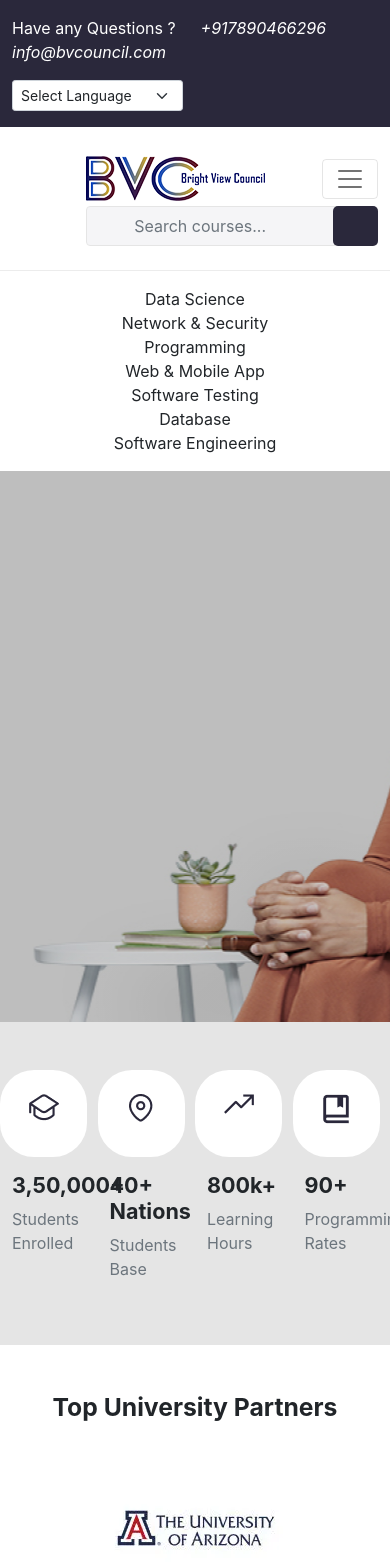
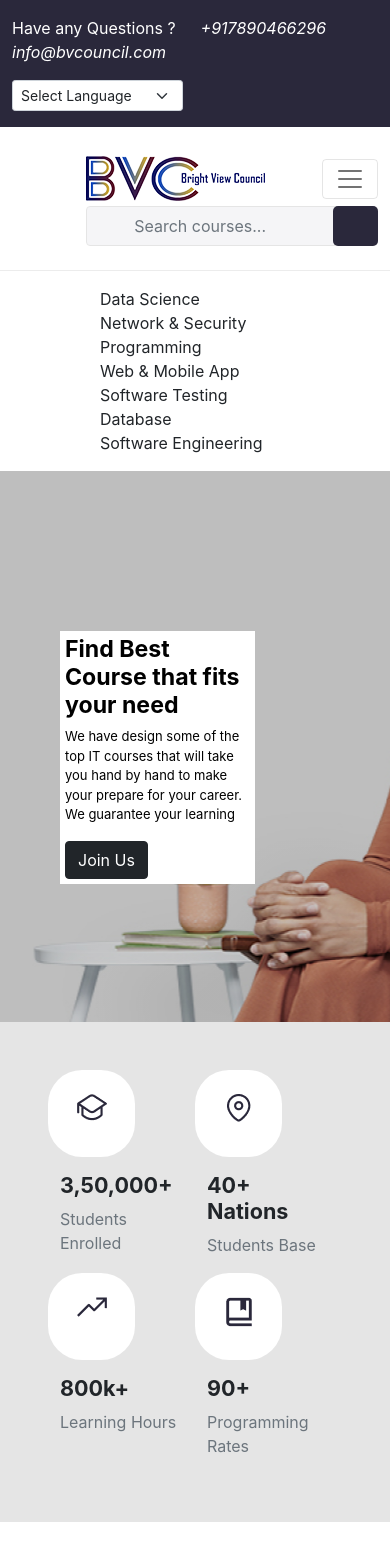
Before and after one commit to Jahangir-Alam-Noman/bright-view-council, a React (Create React App) app: page / in a window 390 px wide. Shown: the top 1568 px of the page. Built offline with nearby package versions, Linux system fonts and the light colour scheme; some icons are missing.

Commit message:
home about and contact page responsive issues solved

```diff
--- a/src/assets/css/AboutBanner.css
+++ b/src/assets/css/AboutBanner.css
@@ -16,3 +16,25 @@
   width: 600px;
   margin-left: 200px;
 }
+
+@media all and (max-width: 492px) {
+  .about_content {
+    font-weight: normal;
+    font-size: small;
+    text-align: justify;
+    width: 70%;
+    margin-left: 50px;
+    padding: 5px;
+  }
+}
+
+@media all and (max-width: 800px) {
+  .about_content {
+    font-weight: normal;
+    font-size: small;
+    width: 70%;
+    text-align: justify;
+    margin-left: 50px;
+    padding: 5px;
+  }
+}
--- a/src/assets/css/Banner.css
+++ b/src/assets/css/Banner.css
@@ -15,3 +15,28 @@
   padding: 50px;
   margin: 10px 600px 20px 60px;
 }
+
+@media all and (max-width: 800px) {
+  .best_course {
+    font-weight: normal;
+    font-size: small;
+    width: 50%;
+    padding: 5px;
+  }
+}
+@media all and (max-width: 1000px) {
+  .best_course {
+    font-weight: normal;
+    font-size: small;
+    width: 50%;
+    padding: 5px;
+  }
+}
+/* @media all and (max-width: 800px) {
+  .best_course {
+    font-weight: normal;
+    font-size: small;
+    width: 50%;
+    padding: 5px;
+  }
+} */
--- a/src/assets/css/Footer.css
+++ b/src/assets/css/Footer.css
@@ -5,6 +5,18 @@
   padding-top: 62px;
   /* padding-bottom: 62px; */
 }
+
+@media all and (max-width: 492px) {
+  .footer_top {
+    padding-left: 50px;
+  }
+}
+@media all and (max-width: 800px) {
+  .footer_top {
+    padding-left: 50px;
+  }
+}
+
 .footer_top {
   padding-bottom: 62px;
 }
--- a/src/assets/css/GrindingKnowledge.css
+++ b/src/assets/css/GrindingKnowledge.css
@@ -3,8 +3,19 @@
 .grinding_knowledge {
   background-color: #ffffff;
 }
-.grinding_knowledge_image{
+.grinding_knowledge_image {
   display: flex;
   justify-content: center;
   align-items: center;
 }
+
+@media all and (max-width: 800px) {
+  .about_content {
+    font-weight: normal;
+    font-size: small;
+    width: 70%;
+    text-align: justify;
+    margin-left: 50px;
+    padding: 5px;
+  }
+}
--- a/src/assets/css/Headers.css
+++ b/src/assets/css/Headers.css
@@ -45,8 +45,20 @@
   .fa .fa-envelope-o {
     padding-left: 0px;
   }
-  .navbar-expand-lg .navbar-nav .nav-link {
-    padding-right: 1.5rem;
-    padding-left: 1.5rem;
+  .navbar-nav .nav-link {
+    padding-right: 30.5rem;
+    padding-left: 0px;
+    text-align: left;
+  }
+  .courses_info {
+    text-align: left;
+    padding-left: 100px;
   }
 }
+
+@media all and (max-width: 800px) {
+  .courses_info {
+    text-align: left;
+    padding-left: 100px;
+  }
+}
--- a/src/assets/css/JoinCommunity.css
+++ b/src/assets/css/JoinCommunity.css
@@ -4,3 +4,9 @@
   background-color: #ffffff;
   padding: 70px;
 }
+
+@media all and (max-width: 492px) {
+  .join_community {
+    text-align: left;
+  }
+}
--- a/src/assets/css/StudentInfo.css
+++ b/src/assets/css/StudentInfo.css
@@ -6,3 +6,9 @@
   width: 87px;
   border-radius: 34px;
 }
+
+@media all and (max-width: 492px) {
+  .student_info {
+    padding: 60px;
+  }
+}
--- a/src/components/About/GrindingKnowledge/GrindingKnowledge.js
+++ b/src/components/About/GrindingKnowledge/GrindingKnowledge.js
@@ -5,10 +5,10 @@ import image from "../../../assets/img/grinding-knowledge/Vector_1.png";
 
 const GrindingKnowledge = () => {
   return (
-    <div className='container grinding_knowledge mt-4 p-5 text-start'>
-      <div className='row'>
-        <div className='col-xs-12 col-sm-7 col-md-7 col-lg-7'>
-          <h2 className='fw-bolder'>We are hub of Grinding knowledge</h2>
+    <div className="container grinding_knowledge mt-4 p-5 text-start">
+      <div className="row">
+        <div className="col-xs-12 col-sm-12 col-md-7 col-lg-7">
+          <h2 className="fw-bolder">We are hub of Grinding knowledge</h2>
           <p>
             Lorem ipsum dolor sit, amet consectetur adipisicing elit.
             Praesentium vero odit dicta illo veritatis assumenda quibusdam eaque
@@ -25,8 +25,8 @@ const GrindingKnowledge = () => {
             quisquam exercitationem optio rerum unde. Tempore odio minus.
           </p>
         </div>
-        <div className='col-xs-12 col-sm-5 col-md-5 col-lg-5 grinding_knowledge_image'>
-          <img src={image} alt='' />
+        <div className="col-xs-12 col-sm-12 col-md-5 col-lg-5 grinding_knowledge_image">
+          <img src={image} alt="" />
         </div>
       </div>
     </div>
--- a/src/components/Home/Banner/Banner.js
+++ b/src/components/Home/Banner/Banner.js
@@ -4,14 +4,14 @@ import React from "react";
 
 const Banner = () => {
   return (
-    <div className='overlay'>
-      <div className='div text-start best_course  d-none d-sm-block'>
-        <h3 className='fw-bolder'>Find Best Course that fits your need</h3>
+    <div className="overlay">
+      <div className="div text-start best_course  ">
+        <h3 className="fw-bolder">Find Best Course that fits your need</h3>
         <p>
           We have design some of the top IT courses that will take you hand by
           hand to make your prepare for your career. We guarantee your learning
         </p>
-        <button type='button' className='btn btn-dark'>
+        <button type="button" className="btn btn-dark">
           Join Us
         </button>
       </div>
--- a/src/components/Home/StudentInfo/StudentInfo.js
+++ b/src/components/Home/StudentInfo/StudentInfo.js
@@ -10,49 +10,49 @@ import image4 from "../../../assets/img/student_info/student_4.png";
 const StudentInfo = () => {
   return (
     <div>
-      <div className='container pt-5 pb-5'>
-        <div className='row row-cols-4'>
-          <div className='col'>
-            <div className='row'>
-              <div className='col-sm-4 studentInfo_icon'>
-                <img src={image1} alt='' className='pt-4' />
+      <div className="container student_info pt-5 pb-5">
+        <div className="row row-cols-4">
+          <div className="col-6 col-sm-3 col-md-3 col-lg-3">
+            <div className="row">
+              <div className="col-sm-4 studentInfo_icon">
+                <img src={image1} alt="" className="pt-4" />
               </div>
-              <div className='col-sm-8 pt-3 text-start'>
-                <h4 className='fw-bolder'>3,50,000+</h4>
-                <p className='text-muted'>Students Enrolled</p>
+              <div className="col-sm-8 pt-3 text-start">
+                <h4 className="fw-bolder">3,50,000+</h4>
+                <p className="text-muted">Students Enrolled</p>
               </div>
             </div>
           </div>
-          <div className='col'>
-            <div className='row'>
-              <div className='col-sm-4 studentInfo_icon'>
-                <img src={image2} alt='' className='pt-4' />
+          <div className="col-6 col-sm-3 col-md-3 col-lg-3">
+            <div className="row">
+              <div className="col-sm-4 studentInfo_icon">
+                <img src={image2} alt="" className="pt-4" />
               </div>
-              <div className='col-sm-8 pt-3 text-start'>
-                <h4 className='fw-bolder'>40+ Nations</h4>
-                <p className='text-muted'>Students Base</p>
+              <div className="col-sm-8 pt-3 text-start">
+                <h4 className="fw-bolder">40+ Nations</h4>
+                <p className="text-muted">Students Base</p>
               </div>
             </div>
           </div>
-          <div className='col'>
-            <div className='row'>
-              <div className='col-sm-4 studentInfo_icon'>
-                <img src={image3} alt='' className='pt-4' />
+          <div className="col-6 col-sm-3 col-md-3 col-lg-3">
+            <div className="row">
+              <div className="col-sm-4 studentInfo_icon">
+                <img src={image3} alt="" className="pt-4" />
               </div>
-              <div className='col-sm-8 pt-3 text-start'>
-                <h4 className='fw-bolder'>800k+</h4>
-                <p className='text-muted'>Learning Hours</p>
+              <div className="col-sm-8 pt-3 text-start">
+                <h4 className="fw-bolder">800k+</h4>
+                <p className="text-muted">Learning Hours</p>
               </div>
             </div>
           </div>
-          <div className='col'>
-            <div className='row'>
-              <div className='col-sm-4 studentInfo_icon'>
-                <img src={image4} alt='' className='pt-4' />
+          <div className="col-6 col-sm-3 col-md-3 col-lg-3">
+            <div className="row">
+              <div className="col-sm-4 studentInfo_icon">
+                <img src={image4} alt="" className="pt-4" />
               </div>
-              <div className='col-sm-8 pt-3 text-start'>
-                <h4 className='fw-bolder'>90+</h4>
-                <p className='text-muted'>Programming Rates</p>
+              <div className="col-sm-8 pt-3 text-start">
+                <h4 className="fw-bolder">90+</h4>
+                <p className="text-muted">Programming Rates</p>
               </div>
             </div>
           </div>
--- a/src/components/Shared/Headers/Headers.js
+++ b/src/components/Shared/Headers/Headers.js
@@ -28,7 +28,7 @@ const Headers = () => {
                 </i>
               </span>
               <span className="text-white">
-                &nbsp;&nbsp;&nbsp;&nbsp;&nbsp;
+                &nbsp;&nbsp;&nbsp;
                 <i className="fa fa-envelope-o " aria-hidden="true">
                   {" "}
                   &nbsp; info@bvcouncil.com
@@ -84,7 +84,7 @@ const Headers = () => {
           </form>
 
           <div className="collapse navbar-collapse" id="navbarSupportedContent">
-            <ul className="navbar-nav me-auto mb-2 mb-lg-0">
+            <ul className="navbar-nav mb-2 mb-lg-0">
               <li className="nav-item">
                 <Link
                   to="/home"
@@ -167,22 +167,25 @@ const Headers = () => {
       {/* Navber end */}
 
       <div className="container-fluid courses_info pt-3 pb-3 ">
-        <div className="row ">
-          <div className="col-xs-6 col-sm-2 col-md-2 col-lg-2">
+        <div className="row  ">
+          <div className="col-xs-6 col-sm-12 col-md-12 col-lg-2">
             Data Science
           </div>
-          <div className="col-xs-6 col-sm-2 col-md-2 col-lg-2">
+
+          <div className="col-xs-6 col-sm-12 col-md-12 col-lg-2">
             Network & Security
           </div>
-          <div className="col-xs-6 col-sm-1 col-md-1 col-lg-1">Programming</div>
-          <div className="col-xs-6 col-sm-2 col-md-2 col-lg-2">
+          <div className="col-xs-6 col-sm-12 col-md-12 col-lg-1">
+            Programming
+          </div>
+          <div className="col-xs-6 col-sm-12 col-md-12 col-lg-2">
             Web & Mobile App
           </div>
-          <div className="col-xs-6 col-sm-2 col-md-2 col-lg-2">
+          <div className="col-xs-6 col-sm-12 col-md-12 col-lg-2">
             Software Testing
           </div>
-          <div className="col-xs-6 col-sm-1 col-md-1 col-lg-1">Database</div>
-          <div className="col-xs-6 col-sm-2 col-md-2 col-lg-2">
+          <div className="col-xs-6 col-sm-12 col-md-12 col-lg-1">Database</div>
+          <div className="col-xs-6 col-sm-12 col-md-12 col-lg-2">
             Software Engineering
           </div>
         </div>
```
Also changed, not shown: src/components/Shared/Footer/Footer.js (+49 -53 lines).
